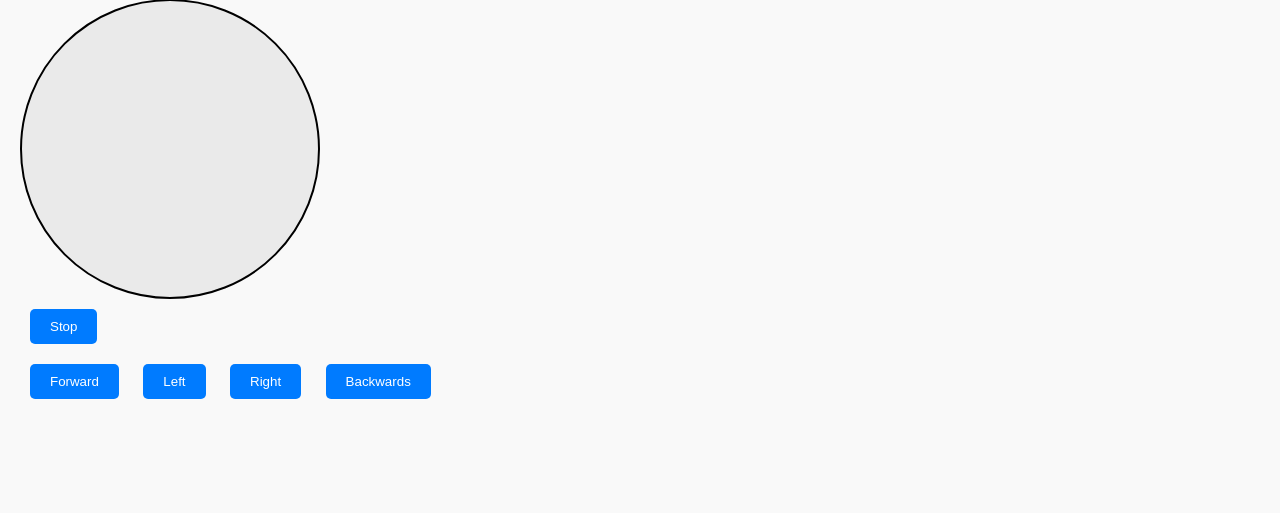
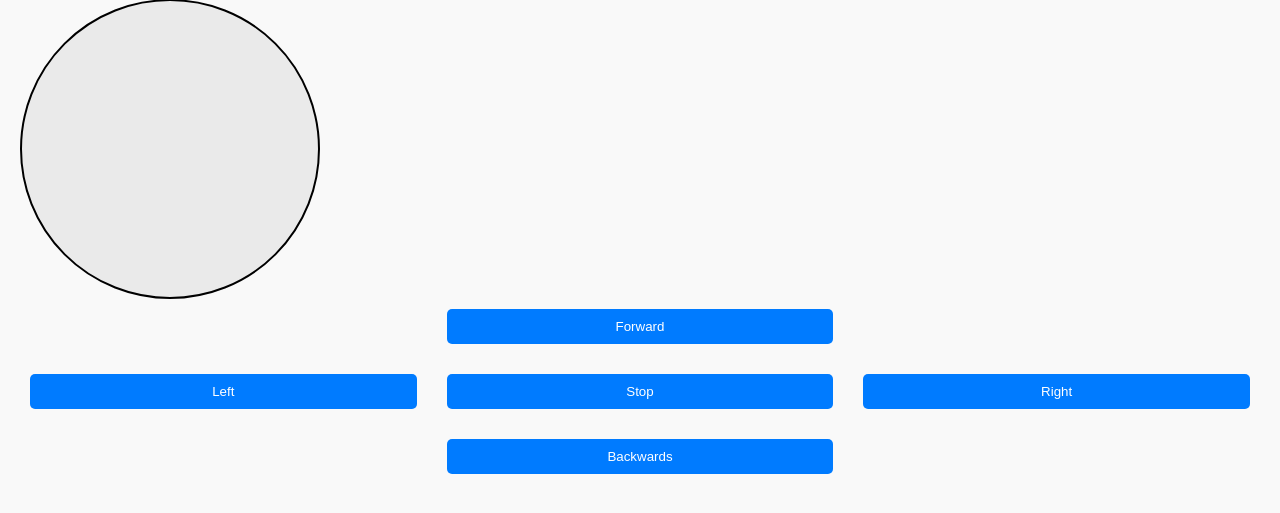
Before and after one commit to lubbino/RobotForPi, a PHP site: page /piCameraRobot in a window 1280 px wide. Shown: the part 139-652 px from the top of the page. Run offline with PHP 8.4, Linux system fonts and the light colour scheme.

Commit message:
Plus sign

```diff
--- a/piCameraRobot/index.php
+++ b/piCameraRobot/index.php
@@ -39,6 +39,37 @@ $server_ip = $_SERVER['SERVER_ADDR'];
             background-color: #eaeaea;
             border-radius: 50%;
         }
+        .d-pad {
+            display: grid;
+            grid-template-columns: 1fr 1fr 1fr;
+            grid-template-rows: 1fr 1fr 1fr;
+            gap: 10px;
+        }
+
+        .up {
+            grid-column: 2;
+            grid-row: 1;
+        }
+
+        .left {
+            grid-column: 1;
+            grid-row: 2;
+        }
+
+        .stop {
+            grid-column: 2;
+            grid-row: 2;
+        }
+
+        .right {
+            grid-column: 3;
+            grid-row: 2;
+        }
+
+        .down {
+            grid-column: 2;
+            grid-row: 3;
+        }
     </style>
 </head>
 <body>
@@ -51,13 +82,13 @@ $server_ip = $_SERVER['SERVER_ADDR'];
     <h1>Track Cursor Position</h1>
     <p>Move your mouse in the circle!</p>
     <div id="box"></div>
-    <button onclick="sendMousePositionToFlask(150,150)">Stop</button>
-    <div>
-        <button onclick="sendMousePositionToFlask(150, 0)">Forward</button>
-        <button onclick="sendMousePositionToFlask(0, 150)">Left</button>
-        <button onclick="sendMousePositionToFlask(300, 150)">Right</button>
-        <button onclick="sendMousePositionToFlask(150, 300)">Backwards</button>
 
+    <div class="d-pad">
+        <button class="up" onclick="sendMousePositionToFlask(150, 0)">Forward</button>
+        <button class="left" onclick="sendMousePositionToFlask(0, 150)">Left</button>
+        <button class="stop" onclick="sendMousePositionToFlask(150,150)">Stop</button>
+        <button class="right" onclick="sendMousePositionToFlask(300, 150)">Right</button>
+        <button class="down" onclick="sendMousePositionToFlask(150, 300)">Backwards</button>
     </div>
 
     <script>
```
